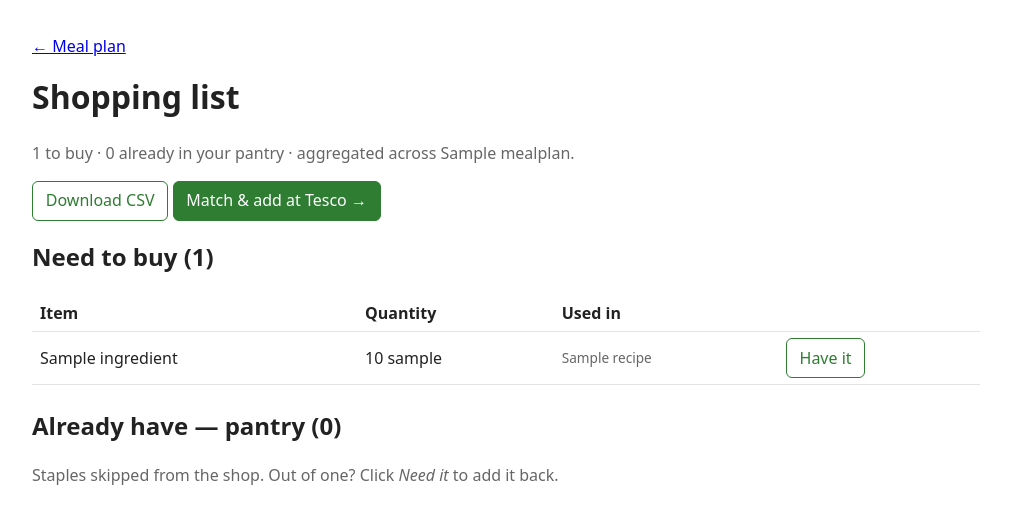
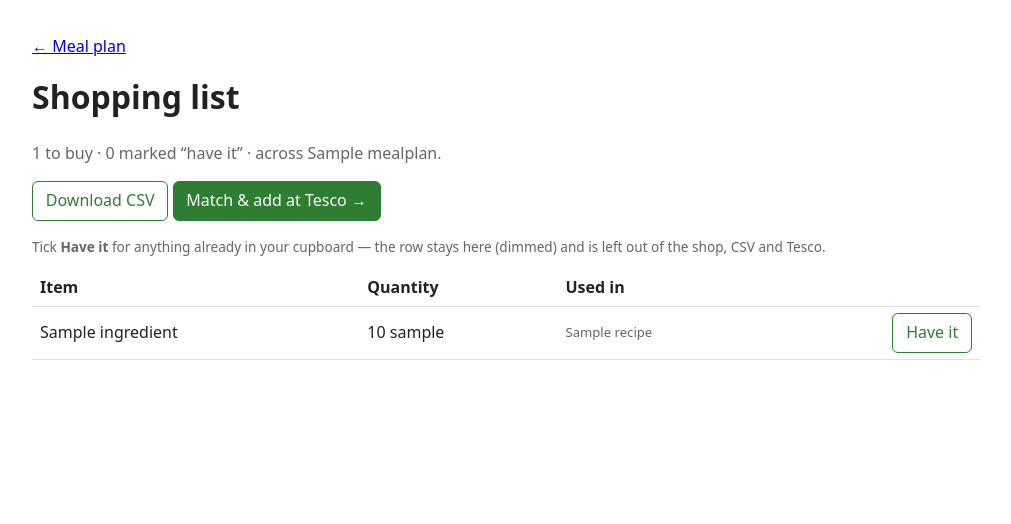
Before and after one commit to dqf4rvqv85-bot/MealPlan, a FastAPI app: page /plan/shopping in a window 1280 px wide. Shown: the part 46-570 px from the top of the page, without its empty margins (134-1145 px from the left). Run offline with FastAPI, Linux system fonts and the light colour scheme; tables that the repository leaves empty hold one stand-in row (values such as "Sample post"); some libraries are stand-ins or nearby versions.

Commit message:
Shopping list: in-place 'Have it' toggle instead of two sections
Single sorted list; clicking Have it keeps the row in place and just fills the
button (green ✓), dims/strikes the row, and excludes it from shop/CSV/Tesco.
Toggle is an HTMX swap returning the updated _shop_row.html (no page reload).
pantry_toggle now takes group_unit and returns the row fragment.

```diff
--- a/app/routes_plan.py
+++ b/app/routes_plan.py
@@ -82,21 +82,32 @@
 def shopping(request: Request, session: Session = Depends(get_session)):
     plan = current_plan(session)
     lines = aggregate(session, plan) if plan else []
-    buy = [l for l in lines if not l.in_pantry]
-    pantry = [l for l in lines if l.in_pantry]
+    n_have = sum(1 for l in lines if l.in_pantry)
     return templates.TemplateResponse(
-        request, "shopping.html", {"plan": plan, "buy": buy, "pantry": pantry}
+        request, "shopping.html",
+        {"plan": plan, "lines": lines, "n_buy": len(lines) - n_have, "n_have": n_have},
     )
 
 
-@router.post("/pantry/toggle")
+@router.post("/pantry/toggle", response_class=HTMLResponse)
 def pantry_toggle(
+    request: Request,
     normalized_name: str = Form(...),
+    group_unit: str = Form(""),
     present: bool = Form(False),
     session: Session = Depends(get_session),
 ):
     set_in_pantry(session, normalized_name, present)
-    return RedirectResponse(url="/plan/shopping", status_code=303)
+    plan = current_plan(session)
+    lines = aggregate(session, plan) if plan else []
+    line = next(
+        (l for l in lines
+         if l.normalized_name == normalized_name and l.group_unit == group_unit),
+        None,
+    )
+    if line is None:
+        return HTMLResponse("")
+    return templates.TemplateResponse(request, "_shop_row.html", {"line": line})
 
 
 @router.get("/plan/shopping.csv")
--- /dev/null
+++ b/app/templates/_shop_row.html
@@ -0,0 +1,13 @@
+<tr class="{% if line.in_pantry %}have{% endif %}">
+  <td class="item">{{ line.display_name }}</td>
+  <td>{{ line.quantity_display }}</td>
+  <td class="muted" style="font-size:.82rem">{{ line.used_in|join(', ') }}</td>
+  <td style="text-align:right">
+    <button type="button"
+            class="{{ '' if line.in_pantry else 'secondary' }}"
+            hx-post="/pantry/toggle" hx-target="closest tr" hx-swap="outerHTML"
+            hx-vals='{"normalized_name": {{ line.normalized_name|tojson }}, "group_unit": {{ line.group_unit|tojson }}, "present": "{{ 'false' if line.in_pantry else 'true' }}"}'>
+      {% if line.in_pantry %}&#10003; Have it{% else %}Have it{% endif %}
+    </button>
+  </td>
+</tr>
--- a/app/templates/base.html
+++ b/app/templates/base.html
@@ -31,6 +31,8 @@
     input[type=number], input[type=text] { font: inherit; padding: .3rem; width: 5rem; }
     .pill { font-size: .75rem; background:#eef5ee; color: var(--accent);
             padding: .1rem .5rem; border-radius: 999px; }
+    tr.have { background:#fafafa; }
+    tr.have td.item { text-decoration: line-through; color: var(--muted); }
     /* weekly calendar grid */
     table.cal { table-layout: fixed; }
     table.cal th, table.cal td { border: 1px solid var(--line); vertical-align: top;
--- a/app/templates/shopping.html
+++ b/app/templates/shopping.html
@@ -4,55 +4,24 @@
   <p><a href="/plan">&larr; Meal plan</a></p>
   <h1>Shopping list</h1>
 
-  {% if plan and (buy or pantry) %}
+  {% if plan and lines %}
     <p class="muted">
-      {{ buy|length }} to buy &middot; {{ pantry|length }} already in your pantry &middot;
-      aggregated across {{ plan.name }}.
+      <span id="buy-count">{{ n_buy }}</span> to buy &middot;
+      {{ n_have }} marked &ldquo;have it&rdquo; &middot; across {{ plan.name }}.
     </p>
     <p>
       <a class="btn secondary" href="/plan/shopping.csv">Download CSV</a>
       <a class="btn" href="/tesco/match">Match &amp; add at Tesco &rarr;</a>
     </p>
+    <p class="muted" style="font-size:.85rem">
+      Tick <strong>Have it</strong> for anything already in your cupboard — the row
+      stays here (dimmed) and is left out of the shop, CSV and Tesco.
+    </p>
 
-    <h2>Need to buy ({{ buy|length }})</h2>
     <table>
       <thead><tr><th>Item</th><th>Quantity</th><th>Used in</th><th></th></tr></thead>
       <tbody>
-        {% for line in buy %}
-          <tr>
-            <td>{{ line.display_name }}</td>
-            <td>{{ line.quantity_display }}</td>
-            <td class="muted" style="font-size:.85rem">{{ line.used_in|join(', ') }}</td>
-            <td>
-              <form method="post" action="/pantry/toggle" style="display:inline">
-                <input type="hidden" name="normalized_name" value="{{ line.normalized_name }}">
-                <input type="hidden" name="present" value="true">
-                <button class="secondary" type="submit" title="I already have this">Have it</button>
-              </form>
-            </td>
-          </tr>
-        {% endfor %}
-      </tbody>
-    </table>
-
-    <h2 style="margin-top:1.5rem">Already have — pantry ({{ pantry|length }})</h2>
-    <p class="muted" style="margin-top:0">
-      Staples skipped from the shop. Out of one? Click <em>Need it</em> to add it back.
-    </p>
-    <table>
-      <tbody>
-        {% for line in pantry %}
-          <tr>
-            <td>{{ line.display_name }}</td>
-            <td>
-              <form method="post" action="/pantry/toggle" style="display:inline">
-                <input type="hidden" name="normalized_name" value="{{ line.normalized_name }}">
-                <input type="hidden" name="present" value="false">
-                <button class="secondary" type="submit" title="Add this to the shop">Need it</button>
-              </form>
-            </td>
-          </tr>
-        {% endfor %}
+        {% for line in lines %}{% include "_shop_row.html" %}{% endfor %}
       </tbody>
     </table>
   {% else %}
```
